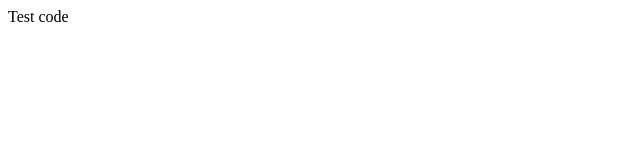
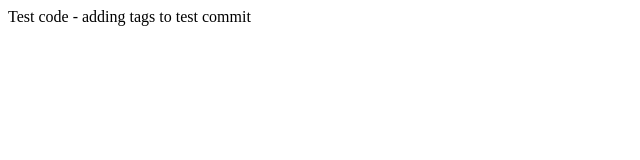
Before and after one commit to Alb-rod27/Jasmine-Rodriguez-practice, a plain HTML site: page index.html in a window 1280 px wide. Shown: the whole page, without its empty margins (0-640 px from the left). Drawn offline with Linux system fonts and the light colour scheme.

Commit message:
still test commit

```diff
--- a/index.html
+++ b/index.html
@@ -6,7 +6,12 @@
     <title>Jasmine Rodriguez</title>
 </head>
 <body>
-    Test code
+    <head>
+        <nav>
+
+        </nav>
+    </head>
+    Test code - adding tags to test commit
 
 </body>
 </html>
```
